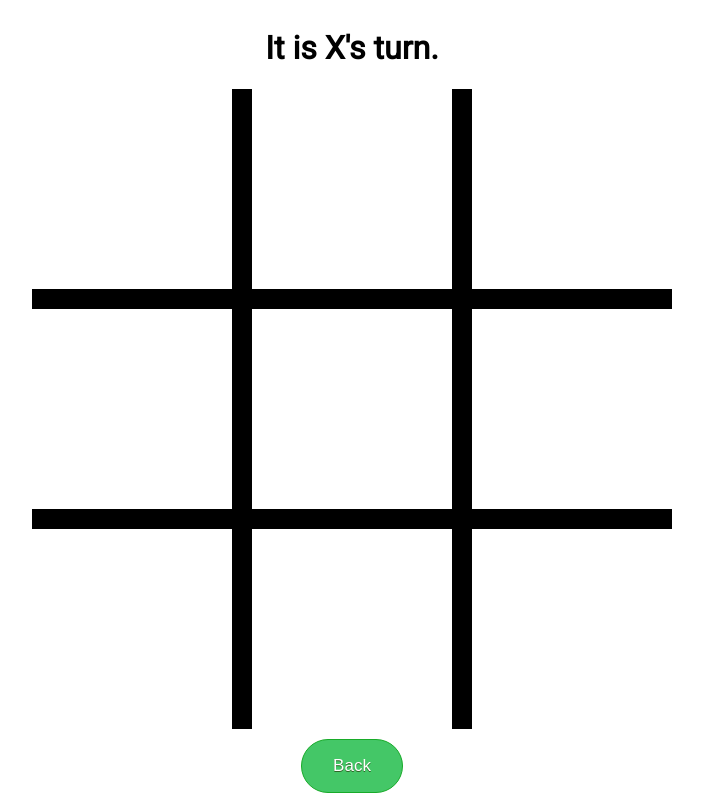
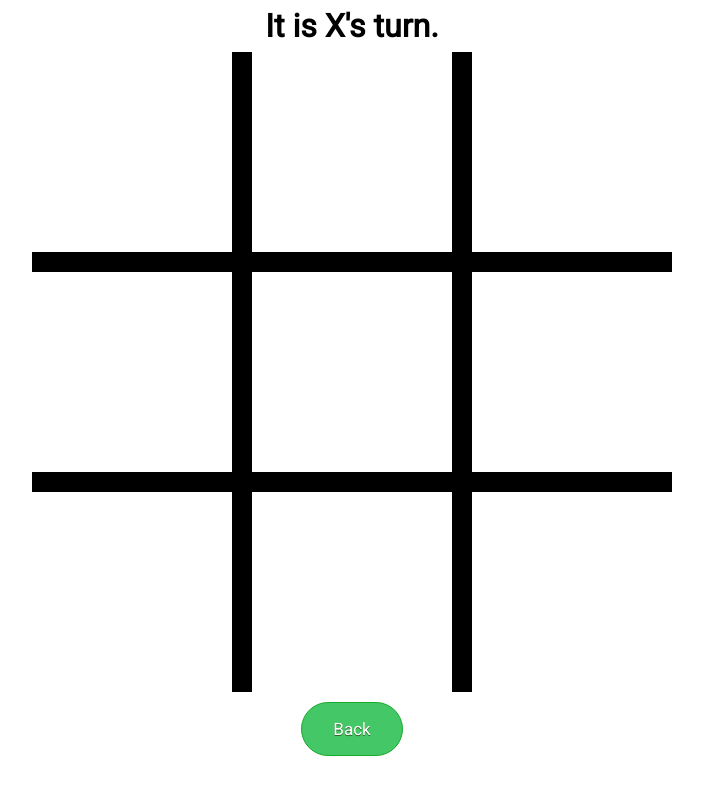
Before and after one commit to mcglonelevi/TicTacToe, a React (Create React App) app: page / in a window 1280 px wide. Shown: the whole page, without its empty margins (288-991 px from the left). Built offline with nearby package versions, Linux system fonts and the light colour scheme.

Commit message:
add css reset

```diff
--- a/public/index.html
+++ b/public/index.html
@@ -15,6 +15,7 @@
       user's mobile device or desktop. See https://developers.google.com/web/fundamentals/web-app-manifest/
     -->
     <link rel="manifest" href="%PUBLIC_URL%/manifest.json" />
+    <link rel="stylesheet" href="https://cdnjs.cloudflare.com/ajax/libs/meyer-reset/2.0/reset.min.css" integrity="sha512-NmLkDIU1C/C88wi324HBc+S2kLhi08PN5GDeUVVVC/BVt/9Izdsc9SVeVfA1UZbY3sHUlDSyRXhCzHfr6hmPPw==" crossorigin="anonymous" />
     <link rel="preconnect" href="https://fonts.gstatic.com">
     <link href="https://fonts.googleapis.com/css2?family=Roboto&display=swap" rel="stylesheet">
     <!--
--- a/src/App.css
+++ b/src/App.css
@@ -11,7 +11,18 @@
 }
 
 * {
-  font-family: 'Roboto', sans-serif;
+  font-family: 'Roboto', sans-serif !important;
+}
+
+h1 {
+  margin: 10px auto;
+  font-size: 2em;
+  font-weight: bold;
+}
+
+h2 {
+  font-size: 1.5em;
+  font-weight: bold;
 }
 
 .App {
```
